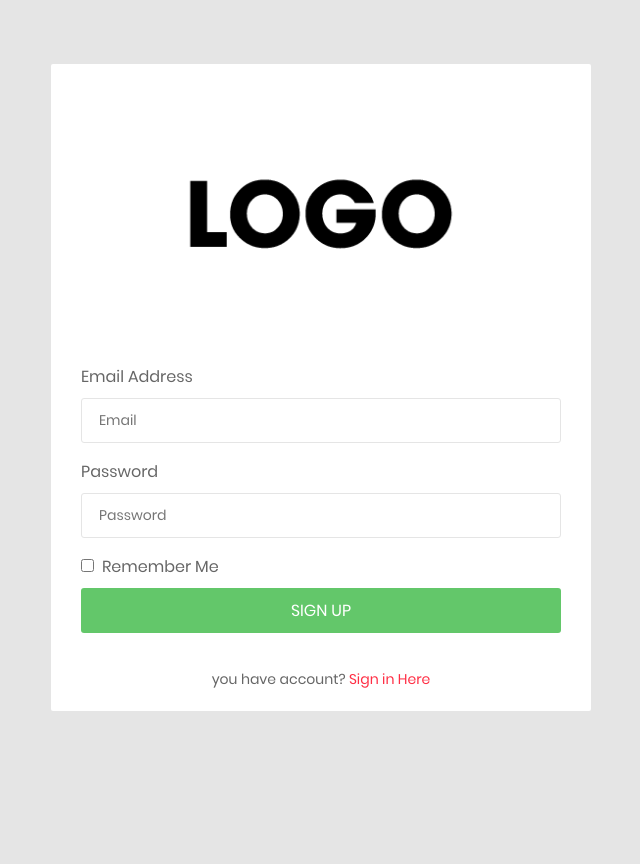
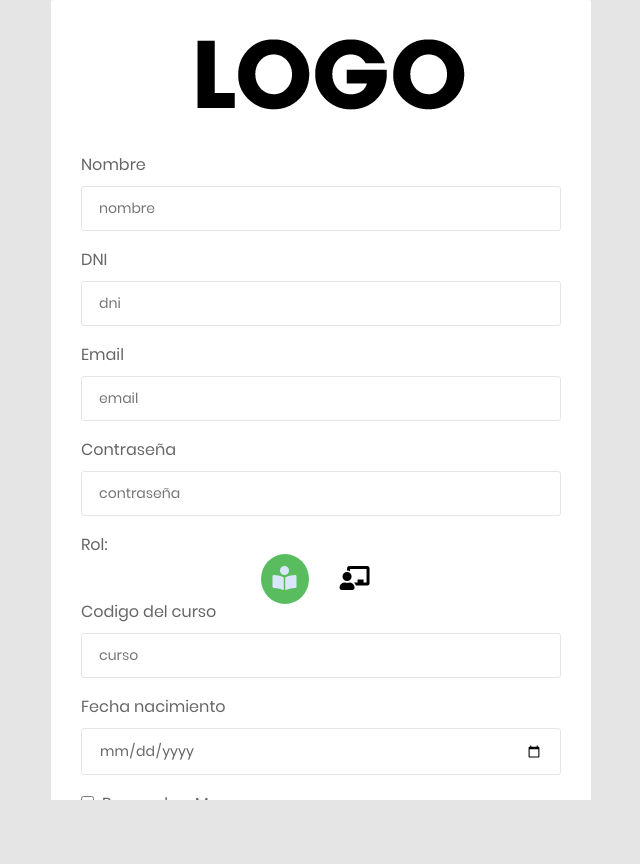
Before and after one commit to HLC-PROYECT/php-administration-panel, a PHP site: page /views/auth/register.html in a window 1280 px wide. Shown: the whole page, without its empty margins (319-959 px from the left). After the commit the page ends 800 px from the top, so only its background shows below. Run offline with PHP 8.4, Linux system fonts and the light colour scheme; style sheets or scripts are compiled from the project's sources.

Commit message:
Edición registro, base de datos, estilos
- Se ha añadido campos al registro (comprobar)
- Cambios en la petición a base de datos
- He creado estilos para el radio button y editado el estilo del login que  hacia que se viera un scrollbar inecesario
- He creado un js que le añade comportamiento segun el rol que tenga

```diff
--- a/controller/loginController/LoginController.php
+++ b/controller/loginController/LoginController.php
@@ -26,10 +26,10 @@ if ($_SERVER['REQUEST_METHOD'] === 'POST' && isset($_POST["submit"])) {
         $usuario = $query->getUserWithController($_POST["email"], $_POST["password"]);
         if ($usuario != null) {
             if ($_POST["remember"] == 'remember') {
-                setcookie("loggedId", $usuario->getId(), time() + 60 * 60 * 24 * 30, "/");
+                setcookie("loggedId", $usuario->getDni(), time() + 60 * 60 * 24 * 30, "/");
             }
             session_start();
-            $_SESSION['uid'] = $usuario->getId();
+            $_SESSION['uid'] = $usuario->getDni();
             session_write_close();
             header("Location: ../../views/home/home.php");
         } else {
--- a/controller/registerController/registerController.php
+++ b/controller/registerController/registerController.php
@@ -29,12 +29,12 @@ if ($_SERVER['REQUEST_METHOD'] === 'POST' && isset($_POST["submit"])) {
             session_write_close();
             header("Location: ../../views/auth/login.php");
         } else {
-            $usuario = $query->createUserWithController($_POST["email"], $_POST["password"]);
+            $usuario = $query->createUserWithController($_POST["dni"],$_POST["email"], $_POST["password"]);
             if ($_POST["remember"] == 'remember') {
-                setcookie("loggedId", $usuario->getId(), time() + 60 * 60 * 24 * 30, "/");
+                setcookie("loggedId", $usuario->getDni(), time() + 60 * 60 * 24 * 30, "/");
             }
             session_start();
-            $_SESSION['uid'] = $usuario->getId();
+            $_SESSION['uid'] = $usuario->getDni();
             session_write_close();
             header("Location: ../../views/home/home.php");
         }
--- /dev/null
+++ b/resources/js/registerInputControllers.js
@@ -0,0 +1,27 @@
+var curso = document.getElementById("selector1")
+var fnac = document.getElementById("selector2")
+
+var codcurso = document.getElementById("codcurso")
+var alumnmo = document.getElementById("alumno")
+var profesor = document.getElementById("profesor")
+
+//Cuando cargue la pagina se selecciona el alumno, para evitar bugs cuando le des a atras desde otra pagina
+$( document ).ready(function() {
+    alumnmo.checked = true
+    curso.hidden = false
+    fnac.hidden = false
+    codcurso.required = true
+});
+
+//Observa los radiobuttons para añadir acciones
+alumnmo.addEventListener("click", function () {
+    curso.hidden = false
+    fnac.hidden = false
+    codcurso.required = true
+});
+
+profesor.addEventListener("click", function () {
+    curso.hidden = true
+    fnac.hidden = true
+    codcurso.required = false
+});
--- /dev/null
+++ b/resources/styles/auth/register.css
@@ -0,0 +1,114 @@
+
+
+
+/*Control de espacios del tema para que quede visualemnte bien*/
+.login-wrap, login-content{
+    padding-top: 0;
+}
+
+.page-wrapper{
+    padding-bottom: 0;
+}
+
+
+/*Botones alumno profesor*/
+
+#radios label {
+    cursor: pointer;
+    position: relative;
+}
+
+#radios label + label {
+    margin-left: 15px;
+}
+
+input[type="radio"] {
+    opacity: 0;
+    position: absolute;
+}
+
+
+
+/*estilizado iconos*/
+
+
+.material-icons {
+    font-family: 'Material Icons';
+    font-weight: normal;
+    font-style: normal;
+    font-size: 24px;
+    line-height: 1;
+    letter-spacing: normal;
+    text-transform: none;
+    display: inline-block;
+    white-space: nowrap;
+    word-wrap: normal;
+    direction: ltr;
+    -webkit-font-feature-settings: 'liga';
+    -webkit-font-smoothing: antialiased;
+}
+
+
+/*accionado*/
+input[type="radio"] + span {
+    font-family: 'Material Icons';
+    color: black;
+    border-radius: 50%;
+    padding: 12px;
+    transition: all 0.4s;
+    -webkit-transition: all 0.4s;
+}
+
+input[type="radio"]:checked + span {
+    color: #D9E7FD;
+    background-color: #59bd60;
+}
+
+input[type="radio"]:focus + span {
+    color: #fff;
+}
+
+/*  */
+
+#radios label:hover::before {
+    content: attr(for);
+    font-family: Roboto, -apple-system, sans-serif;
+    text-transform: capitalize;
+    font-size: 11px;
+    position: absolute;
+    top: 170%;
+    left: 0;
+    right: 0;
+    opacity: 0.75;
+    background-color: #323232;
+    color: #fff;
+    padding: 4px;
+    border-radius: 3px;
+    display: block;
+}
+
+
+/*Centrar, tamaños, espaciados, etc*/
+.cont h1 {
+    font-weight: 300;
+    color: #D9E7FD;
+    text-align: center;
+    margin-bottom: 50px;
+}
+
+#radios {
+    text-align: center;
+    margin: 0 auto;
+}
+
+.container {
+    margin: 0 auto;
+}
+.cont {
+    font-family: Roboto, -apple-system, sans-serif;
+    background-color: white;
+    display: flex;
+    height: 100%;
+    align-items: center;
+    text-align: center;
+}
--- a/resources/styles/style.css
+++ b/resources/styles/style.css
@@ -13,6 +13,7 @@
 @import url("../template/vendor/perfect-scrollbar/perfect-scrollbar.css");
 /*Theme css*/
 @import url("../template/css/theme.css");
+
 /*Arregla cuando se achica la pagina en tamaño movil el dropdown del usuario */
 @media (max-width: 991px){
 
@@ -20,3 +21,4 @@
         justify-content: flex-end;
     }
 }
+/*Register*/
--- a/views/auth/register.html
+++ b/views/auth/register.html
@@ -1,38 +1,22 @@
 <!DOCTYPE html>
-<html lang="en">
+<html lang="es">
 
 <head>
     <!-- Required meta tags-->
     <meta charset="UTF-8">
     <meta name="viewport" content="width=device-width, initial-scale=1, shrink-to-fit=no">
-    <meta name="description" content="au theme template">
-    <meta name="author" content="Hau Nguyen">
-    <meta name="keywords" content="au theme template">
+    <meta name="description" content="register tab">
+    <meta name="author" content="saladillo">
+    <meta name="keywords" content="task manager">
 
     <!-- Title Page-->
-    <title>Login</title>
+    <title>Register</title>
 
-    <!-- Fontfaces CSS-->
-    <link href="../../resources/template/css/font-face.css" rel="stylesheet" media="all">
-    <link href="../../resources/template/vendor/font-awesome-4.7/css/font-awesome.min.css" rel="stylesheet" media="all">
-    <link href="../../resources/template/vendor/font-awesome-5/css/fontawesome-all.min.css" rel="stylesheet" media="all">
-    <link href="../../resources/template/vendor/mdi-font/css/material-design-iconic-font.min.css" rel="stylesheet" media="all">
 
-    <!-- Bootstrap CSS-->
-    <link href="../../resources/template/vendor/bootstrap-4.1/bootstrap.min.css" rel="stylesheet" media="all">
-
-    <!-- Vendor CSS-->
-    <link href="../../resources/template/vendor/animsition/animsition.min.css" rel="stylesheet" media="all">
-    <link href="../../resources/template/vendor/bootstrap-progressbar/bootstrap-progressbar-3.3.4.min.css" rel="stylesheet"
-          media="all">
-    <link href="../../resources/template/vendor/wow/animate.css" rel="stylesheet" media="all">
-    <link href="../../resources/template/vendor/css-hamburgers/hamburgers.min.css" rel="stylesheet" media="all">
-    <link href="../../resources/template/vendor/slick/slick.css" rel="stylesheet" media="all">
-    <link href="../../resources/template/vendor/select2/select2.min.css" rel="stylesheet" media="all">
-    <link href="../../resources/template/vendor/perfect-scrollbar/perfect-scrollbar.css" rel="stylesheet" media="all">
-
-    <!-- Main CSS-->
-    <link href="../../resources/template/css/theme.css" rel="stylesheet" media="all">
+    <link rel="stylesheet" href="../../resources/styles/style.css">
+    <link rel="stylesheet" href="../../resources/styles/auth/register.css">
+    <link rel="stylesheet" href="https://use.fontawesome.com/releases/v5.15.2/css/all.css"
+          integrity="sha384-vSIIfh2YWi9wW0r9iZe7RJPrKwp6bG+s9QZMoITbCckVJqGCCRhc+ccxNcdpHuYu" crossorigin="anonymous">
 
 </head>
 <body class="animsition">
@@ -45,27 +29,69 @@
                     <div class="login-content">
                         <div class="login-logo">
                             <a href="#">
-                                <img src="../../resources/img/logo.png" alt="CoolAdmin">
+                                <img src="../../resources/img/logor.png" alt="CoolAdmin">
                             </a>
                         </div>
                         <div class="login-form">
                             <form action="" method="post">
                                 <div class="form-group">
-                                    <label>Email Address</label>
-                                    <input required class="au-input au-input--full" type="email" name="email"
-                                           placeholder="Email">
+                                    <label>Nombre</label>
+                                    <input required class="au-input au-input--full" type="text" name="name"
+                                           placeholder="nombre">
                                 </div>
                                 <div class="form-group">
-                                    <label>Password</label>
-                                    <input required class="au-input au-input--full" minlength="8" type="password" name="password"
-                                           placeholder="Password">
+                                    <label>DNI</label>
+                                    <input pattern="[0-9]{8}[A-Za-z]{1}"  title="Ejemplo formato dni: 12345678A" required class="au-input au-input--full" type="text" minlength="9" maxlength="9" name="dni"
+                                           placeholder="dni">
                                 </div>
+                                <div class="form-group">
+                                    <label>Email</label>
+                                    <input required class="au-input au-input--full" type="email" name="email"
+                                           placeholder="email">
+                                </div>
+                                <div class="form-group">
+                                    <label>Contraseña</label>
+                                    <input required class="au-input au-input--full" minlength="8" type="password"
+                                           name="password"
+                                           placeholder="contraseña">
+                                </div>
+                                <label>Rol:</label>
+                                <div class="cont">
+                                    <div class="container">
+                                        <div id="radios">
+                                            <label for="alumno" class="material-icons">
+                                                <input type="radio" name="mode" id="alumno" value="alumno"
+                                                       checked/>
+                                                <span><i class="ic fas fa-book-reader"></i></span>
+                                            </label>
+                                            <label for="profesor" class=" material-icons">
+                                                <input type="radio" name="mode" id="profesor" value="profesor"/>
+                                                <span><i class="fas fa-chalkboard-teacher"></i></span>
+                                            </label>
+                                        </div>
+                                    </div>
+                                </div>
+                                <div class="form-group" id="selector1">
+                                    <label>Codigo del curso</label>
+                                    <input class="au-input au-input--full" id="codcurso" type="number"
+                                           name="codcurso"
+                                           placeholder="curso">
+                                </div>
+                                <div class="form-group" id="selector2">
+                                    <label>Fecha nacimiento</label>
+                                    <input class="au-input au-input--full" id="fnac" type="date"
+                                           name="fnac"
+                                           placeholder="dd/mm/yyyy">
+                                </div>
+
                                 <div class="login-checkbox">
                                     <label>
                                         <input type="checkbox" name="remember" value="remember">Remember Me
                                     </label>
                                 </div>
-                                <button class="au-btn au-btn--block au-btn--green m-b-20"  name="submit" type="submit">sign up</button>
+                                <button class="au-btn au-btn--block au-btn--green m-b-20" name="submit" type="submit">
+                                    sign up
+                                </button>
                             </form>
                             <div class="register-link">
                                 <p>
@@ -78,7 +104,6 @@
                 </div>
             </div>
         </div>
-
     </div>
 </form>
 
@@ -105,7 +130,7 @@
 
 <!-- Main JS-->
 <script src="../../resources/template/js/main.js"></script>
-
+<!-- Javascript -->
+<script src="../../resources/js/registerInputControllers.js"></script>
 </body>
-
 </html>
--- a/views/home/home.php
+++ b/views/home/home.php
@@ -6,7 +6,7 @@ use QueryHelper\QueryHelper;
 
 session_start();
 $query = new QueryHelper();
-$user = $query->getUserByid(intval($_SESSION['uid']));
+$user = $query->getUserBydni($_SESSION['uid']);
 session_write_close();
 ?>
 <!DOCTYPE html>
```
Also changed, not shown: entities/user.php (+5 -5 lines), resources/styles/auth/login.css (added, +8 -0 lines), utils/getQuerys.php (+12 -9 lines), views/auth/login.php (+2 -28 lines), resources/img/logor.png (added).
